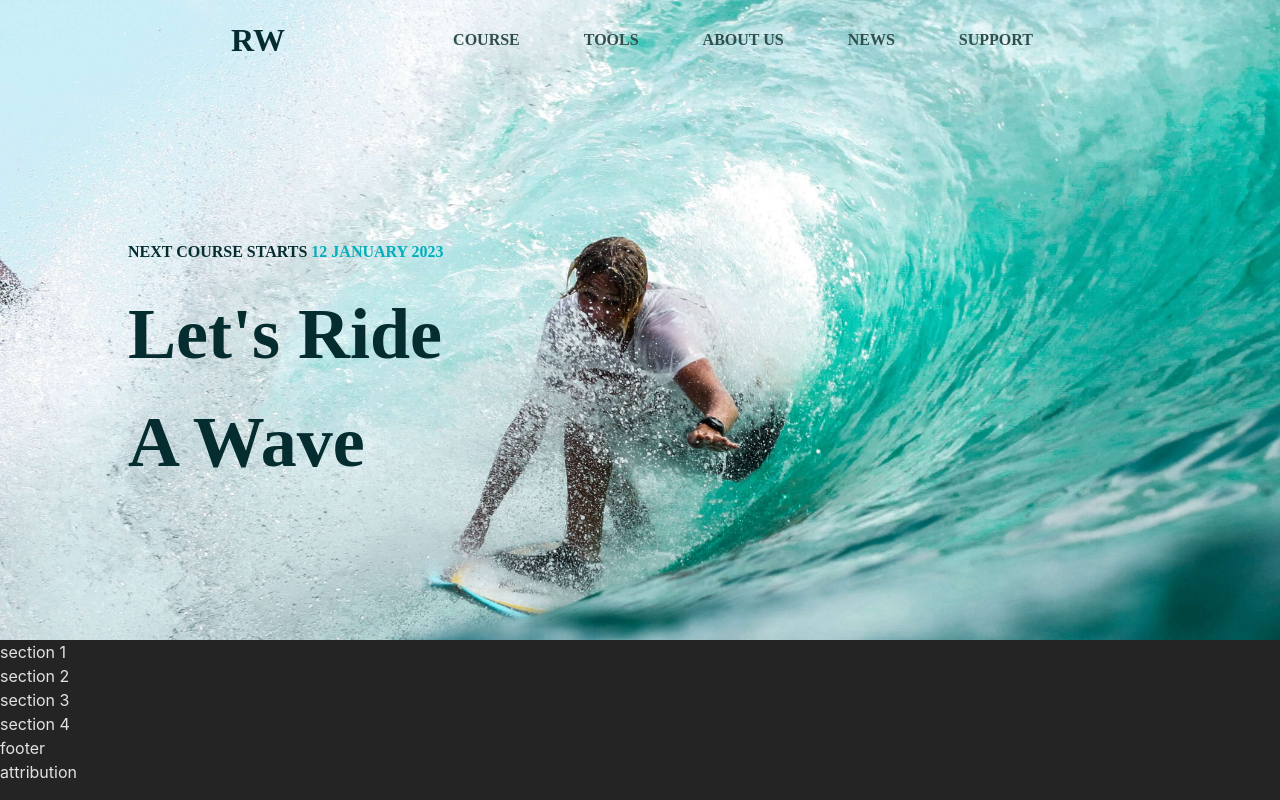
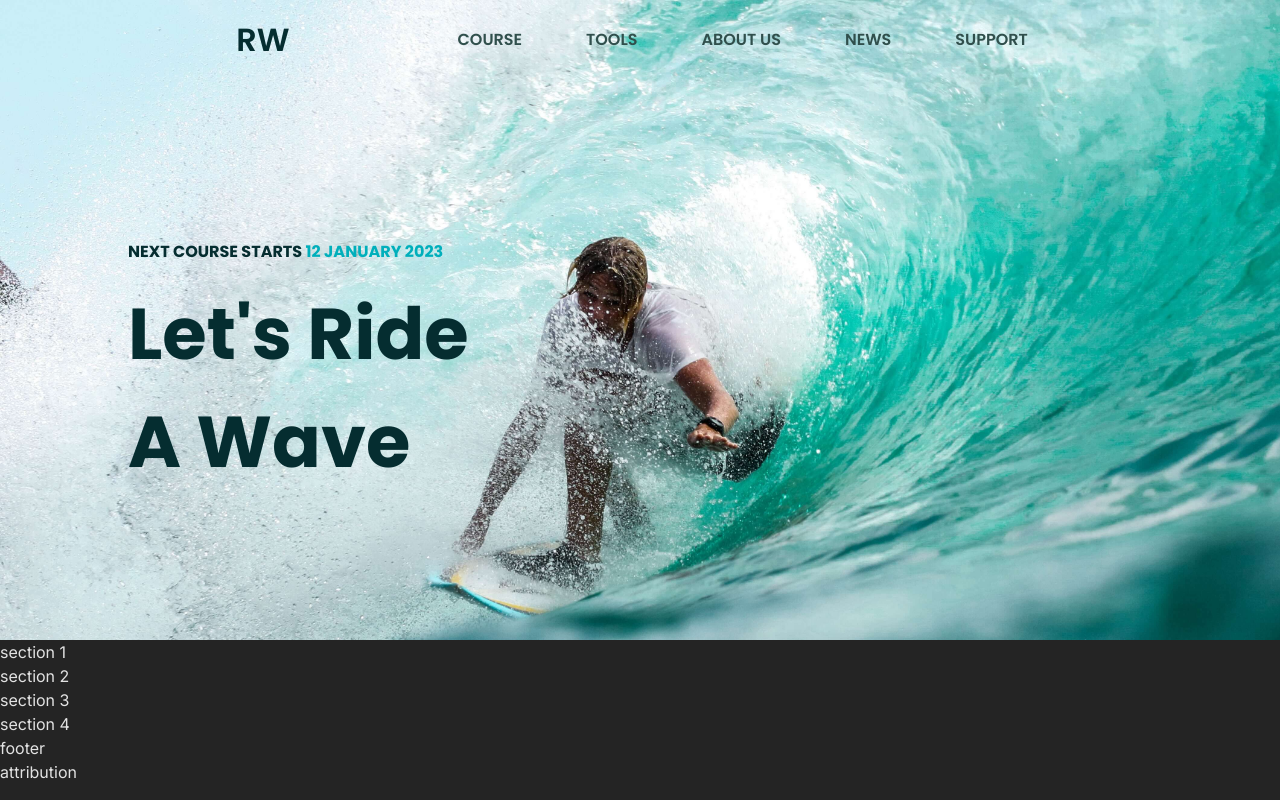
Before and after one commit to GeraAlcantara/surfLanding, a website built with Vite: page index.html in a window 1280 px wide. Built offline with nearby package versions, Linux system fonts and the light colour scheme.

Commit message:
adding fonts from google

```diff
--- a/index.html
+++ b/index.html
@@ -5,6 +5,9 @@
   <meta charset="UTF-8" />
   <link rel="icon" type="image/svg+xml" href="/vite.svg" />
   <meta name="viewport" content="width=device-width, initial-scale=1.0" />
+  <link rel="preconnect" href="https://fonts.googleapis.com">
+  <link rel="preconnect" href="https://fonts.gstatic.com" crossorigin>
+  <link href="https://fonts.googleapis.com/css2?family=Inter:wght@400;500&family=Poppins:wght@400;500;600;700&display=swap" rel="stylesheet">
   <link rel="stylesheet" href="style.css">
   <title>Surf-Landing</title>
 </head>
@@ -48,7 +51,7 @@
             <span>next course starts</span>
             <span class="hero__content__date-cyan">12 january 2023</span>
           </p>
-          <h1 class="hero__content__title">let's ride <br> a wave</h1>
+          <h1 class="hero__content__title">let's ride <br>a wave</h1>
         </div>
               <!-- Hero Content ends -->
       </div>
```
